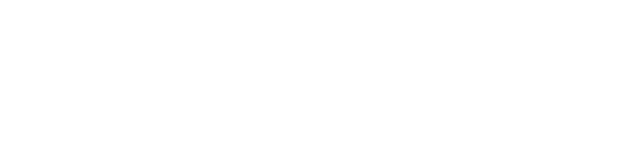
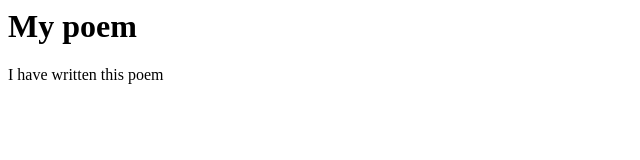
Before and after one commit to Vandana304/Hyna, a plain HTML site: page index.html in a window 1280 px wide. Shown: the whole page, without its empty margins (0-640 px from the left). Drawn offline with Linux system fonts and the light colour scheme.

Commit message:
Update index.html

```diff
--- a/index.html
+++ b/index.html
@@ -1,3 +1,12 @@
 <html>
+<head>
+  <title>Writing a poem</title>
+  </head>
+  <body>
+
+    <h1>My poem
+      </h1>
+    <p>I have written this poem</p>
+  </body>
 
 </html>
```
